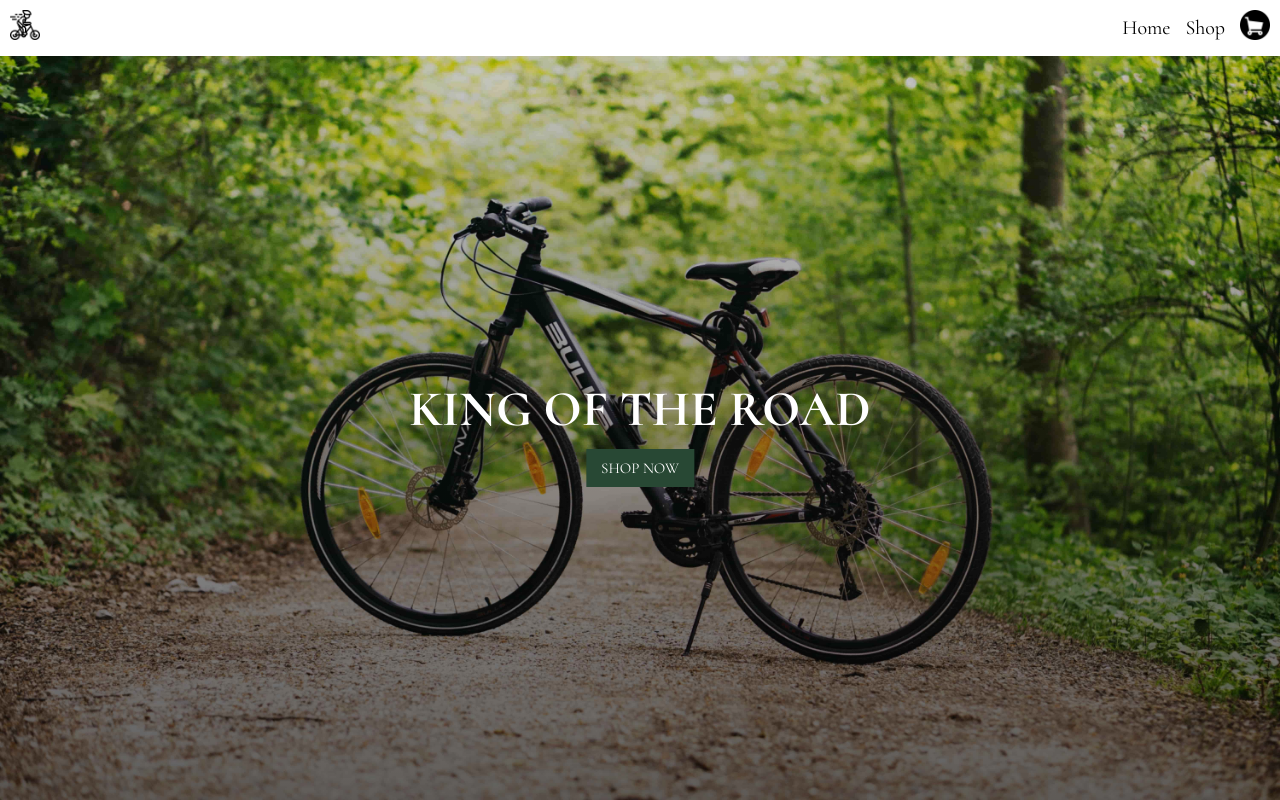
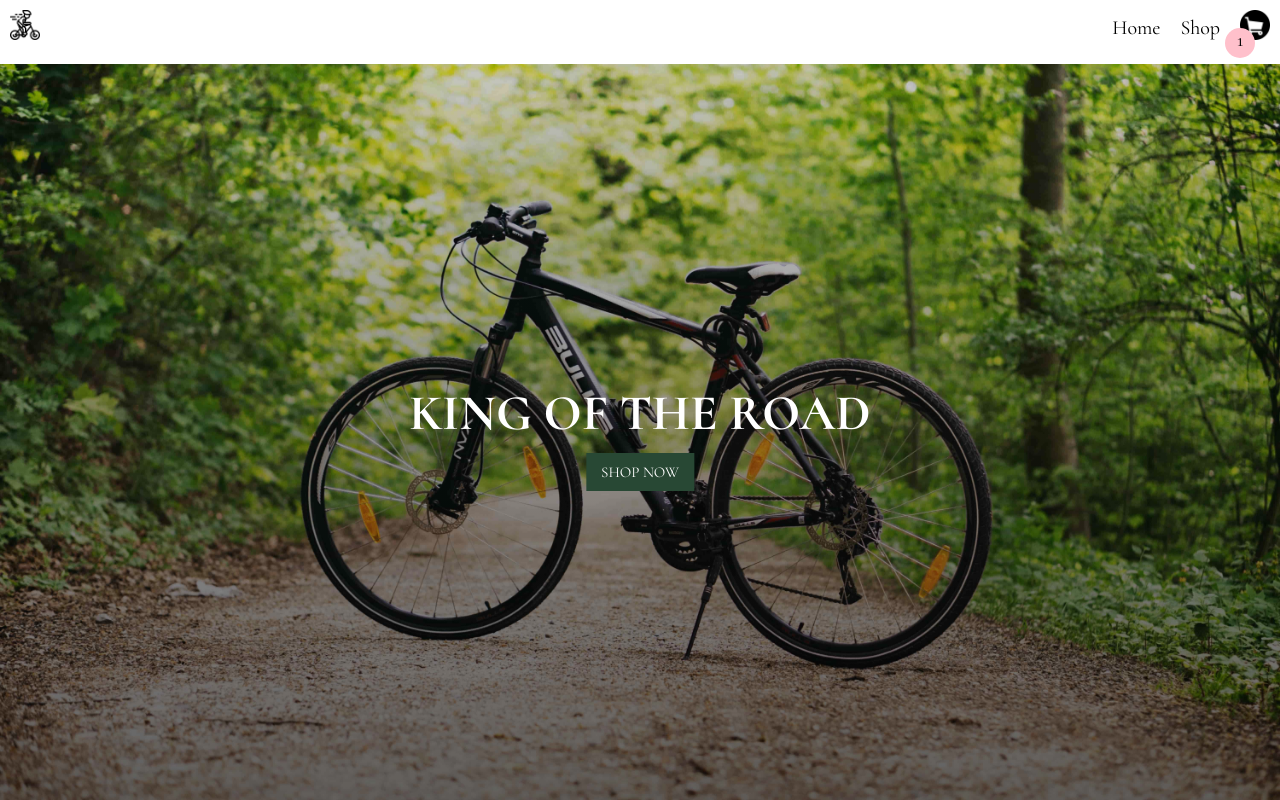
Before and after one commit to Chris1-web/shopping-cart, a React (Create React App) app: page / in a window 1280 px wide. Built offline with nearby package versions, Linux system fonts and the light colour scheme.

Commit message:
add cart product css styling

```diff
--- a/src/components/HomePage/Home.css
+++ b/src/components/HomePage/Home.css
@@ -1,6 +1,6 @@
 .home {
   width: auto;
-  height: 93vh;
+  height: 92vh;
   background-repeat: no-repeat;
   background-position: center;
   background-size: cover;
--- a/src/components/Navigation/Nav.css
+++ b/src/components/Navigation/Nav.css
@@ -3,7 +3,7 @@ ul {
 }
 
 nav {
-  height: 7vh;
+  height: 8vh;
   padding: 1rem 1rem;
 }
 
@@ -14,9 +14,24 @@ nav ul {
   font-size: 2rem;
 }
 
+nav li:last-child {
+  position: relative;
+}
+
+nav li:last-child p {
+  position: absolute;
+  top: 50%;
+  right: 50%;
+  width: 3rem;
+  height: 3rem;
+  background-color: pink;
+  border-radius: 50%;
+  text-align: center;
+}
+
 nav .right {
   display: flex;
-  gap: 1.5rem;
+  gap: 2rem;
   align-items: center;
 }
 
--- a/src/components/Navigation/Nav.js
+++ b/src/components/Navigation/Nav.js
@@ -22,6 +22,7 @@ const Nav = () => {
           <li>
             <Link to="cart">
               <img src={cartLogo} alt="page logo" className="cart-logo" />
+              <p className="cart-product-number">1</p>
             </Link>
           </li>
         </div>
```
